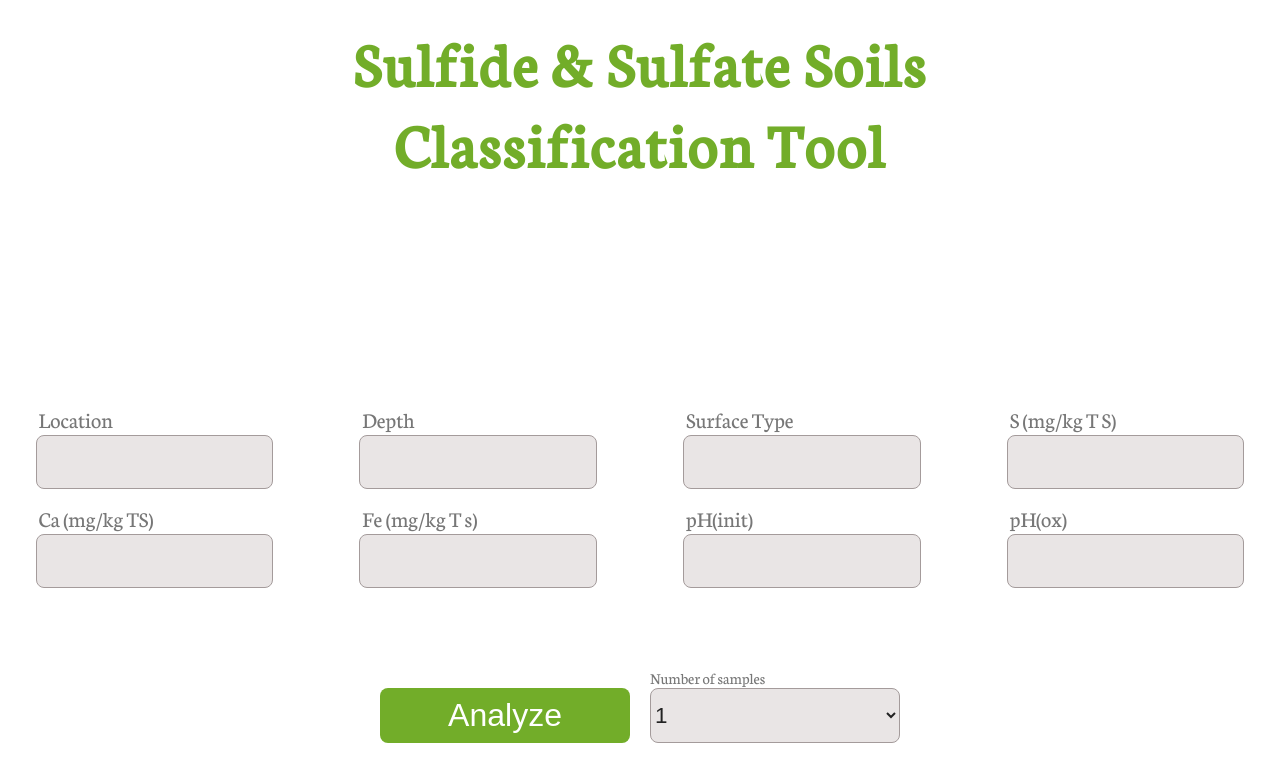
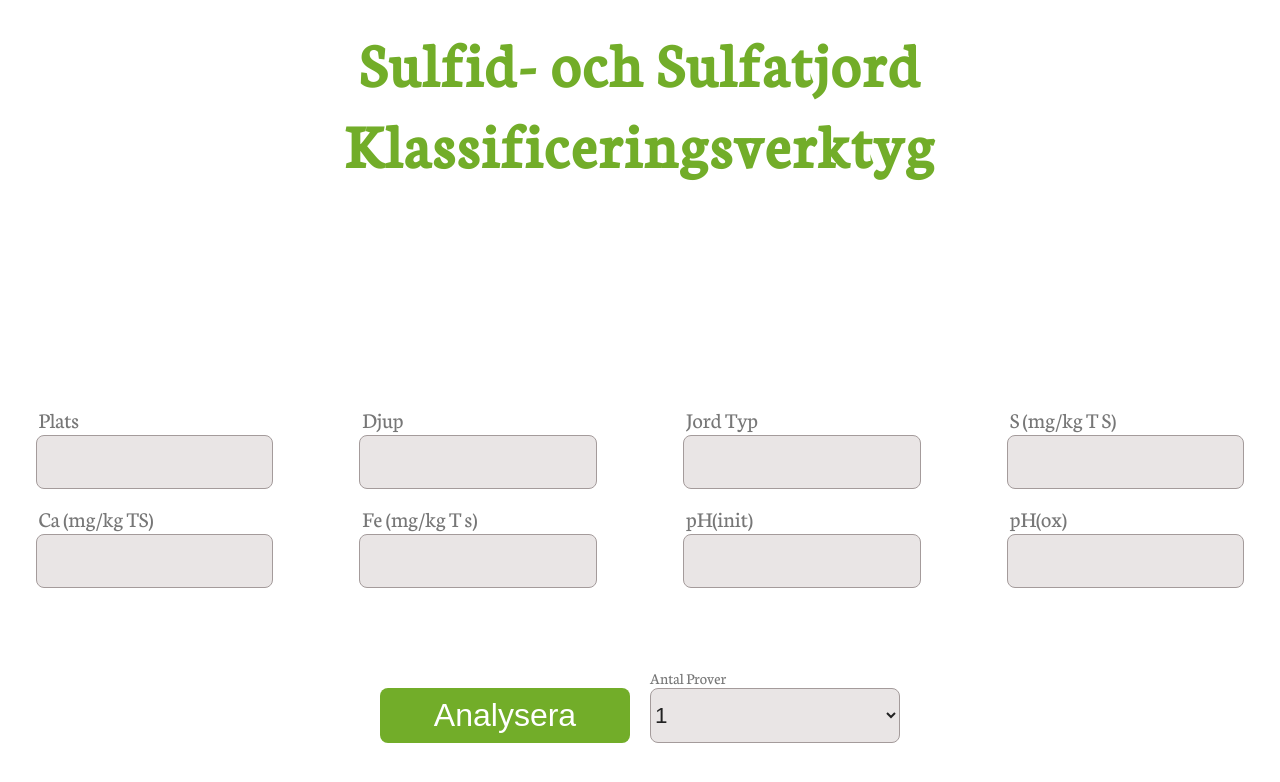
Before and after one commit to CasperKristiansson/AL1523-Digitalisation-and-Innovation-for-Sustainable-Development, a React (Create React App) app: page / in a window 1280 px wide. Shown: the top 782 px of the page. Built offline with nearby package versions, Linux system fonts and the light colour scheme.

Commit message:
Change texts to swedish

```diff
--- a/src/Components/header.tsx
+++ b/src/Components/header.tsx
@@ -26,8 +26,8 @@ export const Header: React.FC<{}> = (): JSX.Element => {
 	return (
 		<>
 			<div className={classes.Header}>
-				<h1>Sulfide & Sulfate Soils</h1>
-				<h1>Classification Tool</h1>
+				<h1>Sulfid- och Sulfatjord</h1>
+				<h1>Klassificeringsverktyg</h1>
 			</div>
 		</>
 	);
--- a/src/Components/input.tsx
+++ b/src/Components/input.tsx
@@ -69,7 +69,7 @@ export const Input: React.FC<{setState: any, numSamples: number, states: any}> =
     const inputMapping = [
         {
             id: "location",
-            label: "Location",
+            label: "Plats",
             onChange: (e: React.ChangeEvent<HTMLInputElement>, index: number) => {
                 setState(index, {...states[index], location: e.target.value});
             },
@@ -77,7 +77,7 @@ export const Input: React.FC<{setState: any, numSamples: number, states: any}> =
         },
         {
             id: "depth",
-            label: "Depth",
+            label: "Djup",
             onChange: (e: React.ChangeEvent<HTMLInputElement>, index: number) => {
                 setState(index, {...states[index], depth: e.target.value});
             },
@@ -85,7 +85,7 @@ export const Input: React.FC<{setState: any, numSamples: number, states: any}> =
         },
         {
             id: "surfaceType",
-            label: "Surface Type",
+            label: "Jord Typ",
             onChange: (e: React.ChangeEvent<HTMLInputElement>, index: number) => {
                 setState(index, {...states[index], surfaceType: e.target.value});
             },
@@ -137,7 +137,6 @@ export const Input: React.FC<{setState: any, numSamples: number, states: any}> =
 	return (
 		<>
 			<div className={classes.Input}>
-                {/* Map for every NumSample */}
                 {[...Array(numSamples)].map((_, index) => (
                     <div key={index}>
                         {numSamples > 1 &&
--- a/src/Pages/tool.tsx
+++ b/src/Pages/tool.tsx
@@ -126,10 +126,10 @@ export const Tool: React.FC<{}> = (): JSX.Element => {
 			<Input setState={setState} numSamples={numSamples} states={states} />
 			<div className={classes.ButtonWrapper}>
 				<button className={classes.Button} onClick={handleAnalyzeClick} >
-					Analyze
+					Analysera
 				</button>
 				<div className={classes.SelectWrapper}>
-					<label>Number of samples</label>
+					<label>Antal Prover</label>
 					<select value={numSamples} onChange={handleNumSamplesChange} className={classes.Select}>
 						{Array.from({length: 10}, (_, i) => i + 1).map(i => (
 						<option key={i} value={i}>{i}</option>
```
